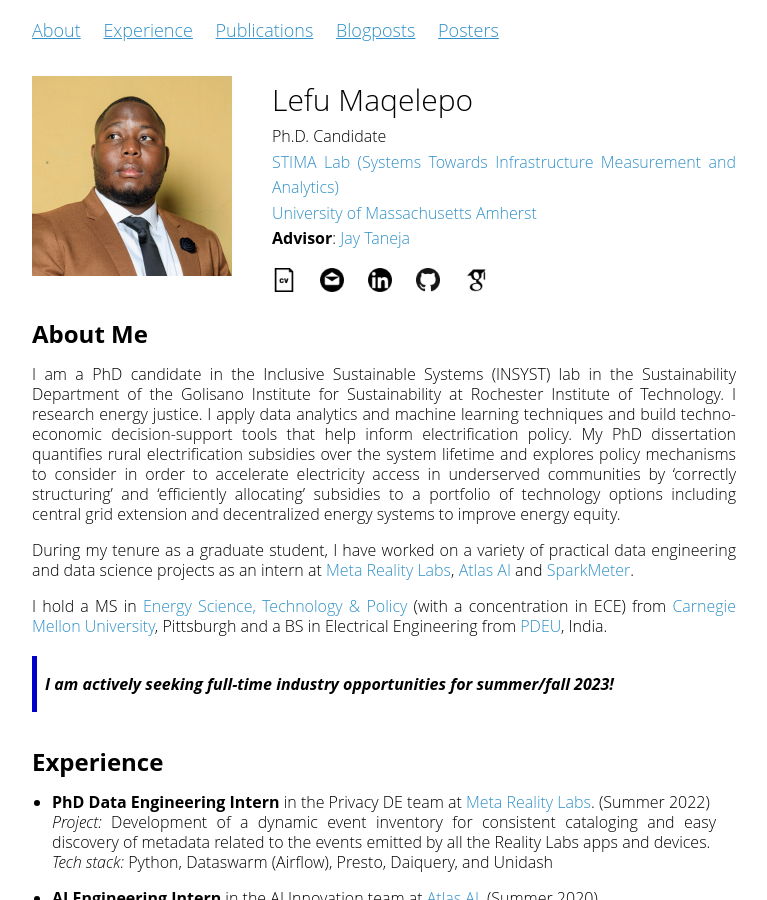
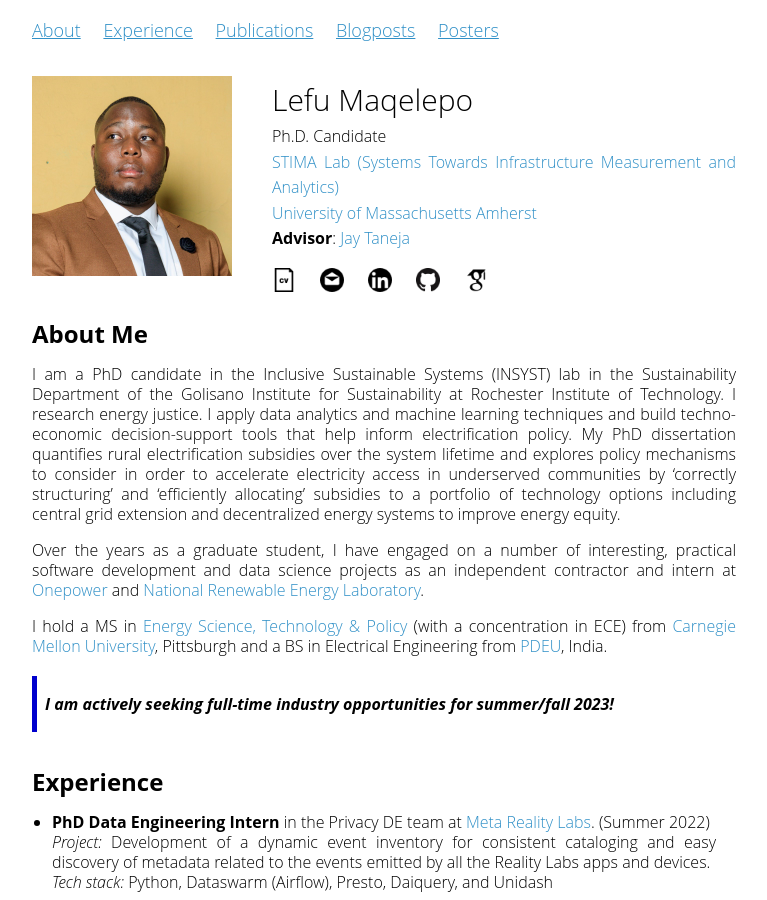
Before and after one commit to ljmaqele/ljmaqele.github.io, a Jekyll site: the page built from index.md, in a window 1280 px wide and 900 px high. Shown: the whole window, without its empty margins (256-1023 px from the left). Built offline with Jekyll 4.4.1, drawn with Linux system fonts in a browser that asks for light colours; our own code applies the rules of GitHub Pages for plain Markdown files.

Commit message:
Update index.md

```diff
--- a/index.md
+++ b/index.md
@@ -6,7 +6,7 @@ layout: default
 
 I am a PhD candidate in the Inclusive Sustainable Systems (INSYST) lab in the Sustainability Department of the Golisano Institute for Sustainability at Rochester Institute of Technology.  I research energy justice. I apply data analytics and machine learning techniques and build techno-economic decision-support tools that help inform electrification policy. My PhD dissertation quantifies rural electrification subsidies over the system lifetime and explores policy mechanisms to consider in order to accelerate electricity access in underserved communities by 'correctly structuring' and 'efficiently allocating' subsidies to a portfolio of technology options including central grid extension and decentralized energy systems to improve energy equity.
 
-During my tenure as a graduate student, I have worked on a variety of practical data engineering and data science projects as an intern at [Meta Reality Labs](https://about.meta.com/realitylabs/), [Atlas AI](https://www.atlasai.co/) and [SparkMeter](https://www.sparkmeter.io/).
+Over the years as a graduate student, I have engaged on a number of interesting, practical software development and data science projects as an independent contractor and intern at [Onepower](https://1pwrafrica.com) and [National Renewable Energy Laboratory](https://www.nrel.gov/analysis/dgen/).
 
 I hold a MS in [Energy Science, Technology & Policy](https://www.cmu.edu/engineering/estp/) (with a concentration in ECE) from [Carnegie Mellon University](https://www.cmu.edu/), Pittsburgh and a BS in Electrical Engineering from [PDEU](https://www.pdpu.ac.in/), India.
 
```
